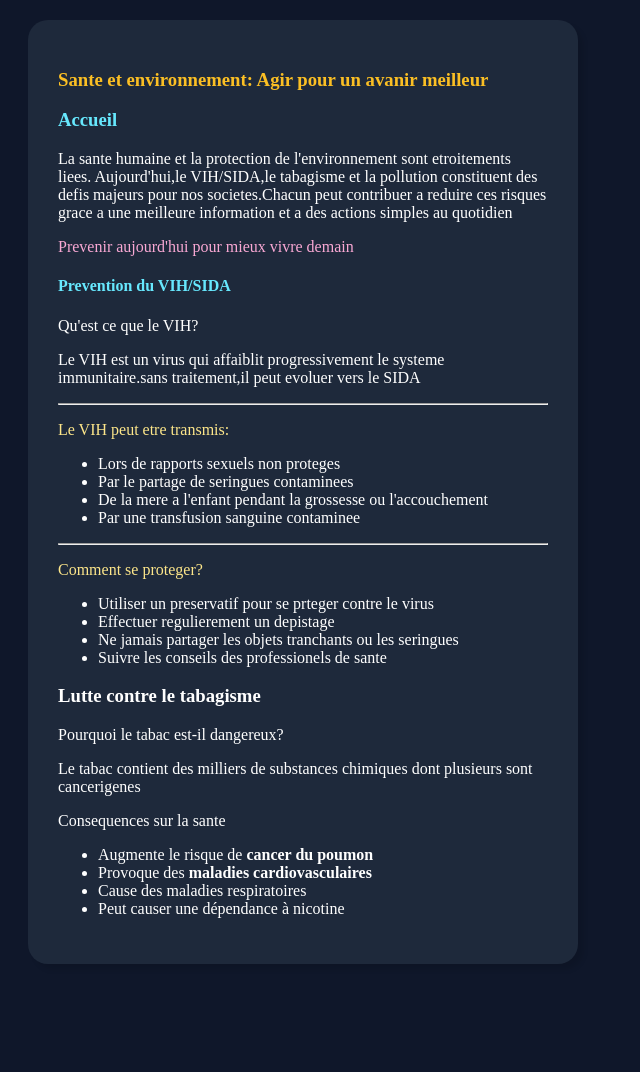
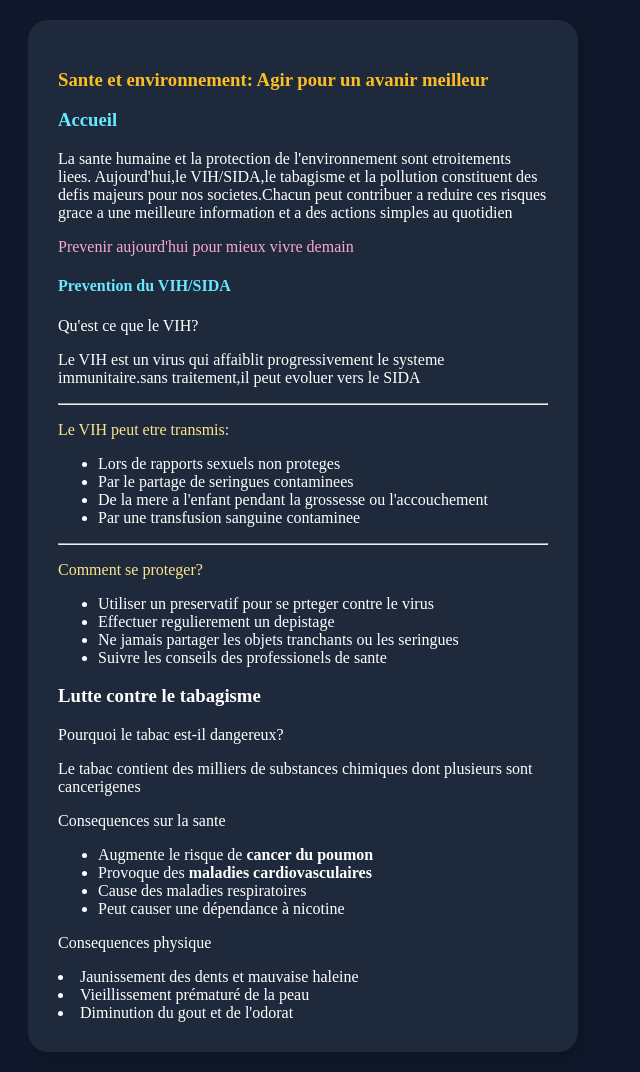
Before and after one commit to andyluscode/ProjetGroupe, a plain HTML site: page index.html in a window 1280 px wide. Shown: the whole page, without its empty margins (0-640 px from the left). Before the commit the page ends 984 px from the top, so only its background shows below. Drawn offline with Linux system fonts and the light colour scheme.

Commit message:
Narcisse Kasonga

```diff
--- a/index.html
+++ b/index.html
@@ -49,6 +49,10 @@
         <li>Peut causer une dépendance à nicotine</li>
       </ul>
 
+      <p>Consequences physique</p>
+        <li>Jaunissement des dents et mauvaise haleine</li>
+        <li>Vieillissement prématuré de la peau</li>
+        <li>Diminution du gout et de l'odorat</li>
 
     </div>
 
```
